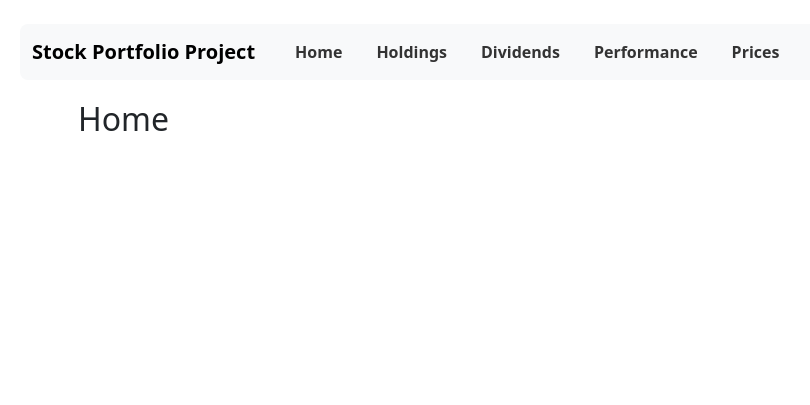
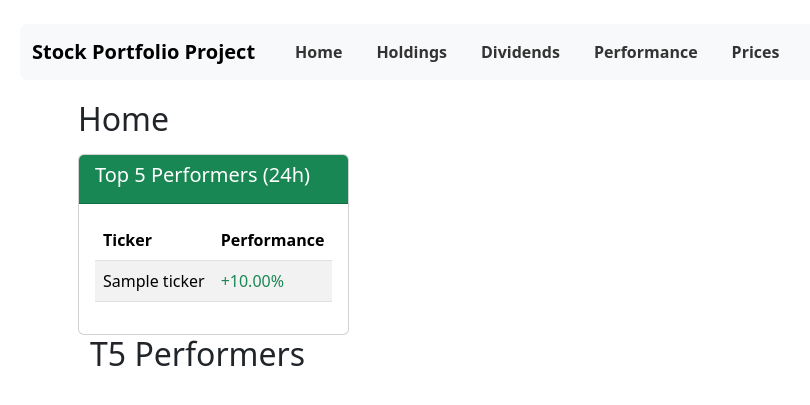
Before and after one commit to Anay12/Stock_Data_Project, a Flask app: template templates/index.html in a window 1280 px wide. Shown: the top 405 px of the page, without its empty margins (4-814 px from the left). Run offline with Flask 3, Linux system fonts and the light colour scheme; the template is opened without the code that fills it: most values are stand-ins (such as "Sample title", 1, 10 or a date in 2020).

Commit message:
added card with top 5 performers to home page

```diff
--- a/templates/index.html
+++ b/templates/index.html
@@ -19,7 +19,35 @@
     <div class="container">
         <h2>Home</h2>
 
-        <div>
+        <div class="d-inline-block w-auto">
+            <div class="card">
+                <div class="card-header bg-success text-white">
+                    <h5>Top 5 Performers (24h)</h5>
+                </div>
+                <div class="card-body">
+                    <table class="table table-striped">
+                        <thead>
+                            <tr>
+                                <th>Ticker</th>
+                                <th>Performance</th>
+                            </tr>
+                        </thead>
+                        <tbody>
+                            {% for _, row in top_5_performers.iterrows() %}
+                            <tr>
+                                <td>{{ row['Ticker'] }} </td>
+                                <td class="text-success">+{{ "%.2f"|format(row['1d_performance']) }}%</td>
+                            </tr>
+                            {% endfor %}
+                        </tbody>
+                    </table>
+                </div>
+            </div>
+        </div>
+
+
+        <div class="container">
+            <h2>T5 Performers</h2>
 
         </div>
 
```
